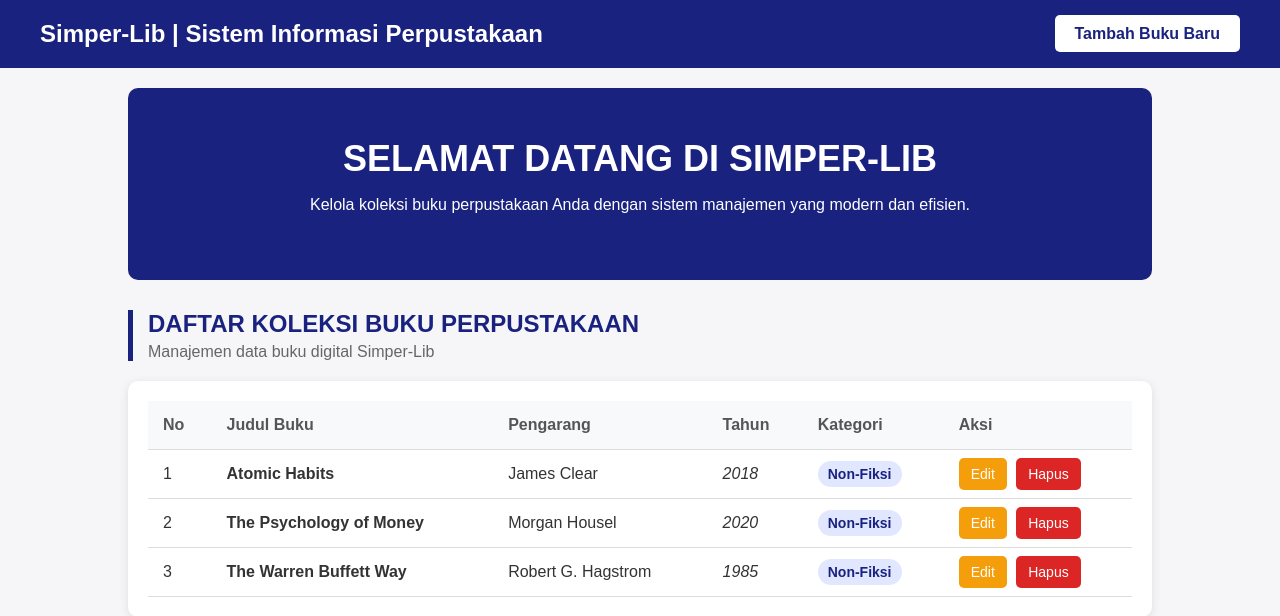
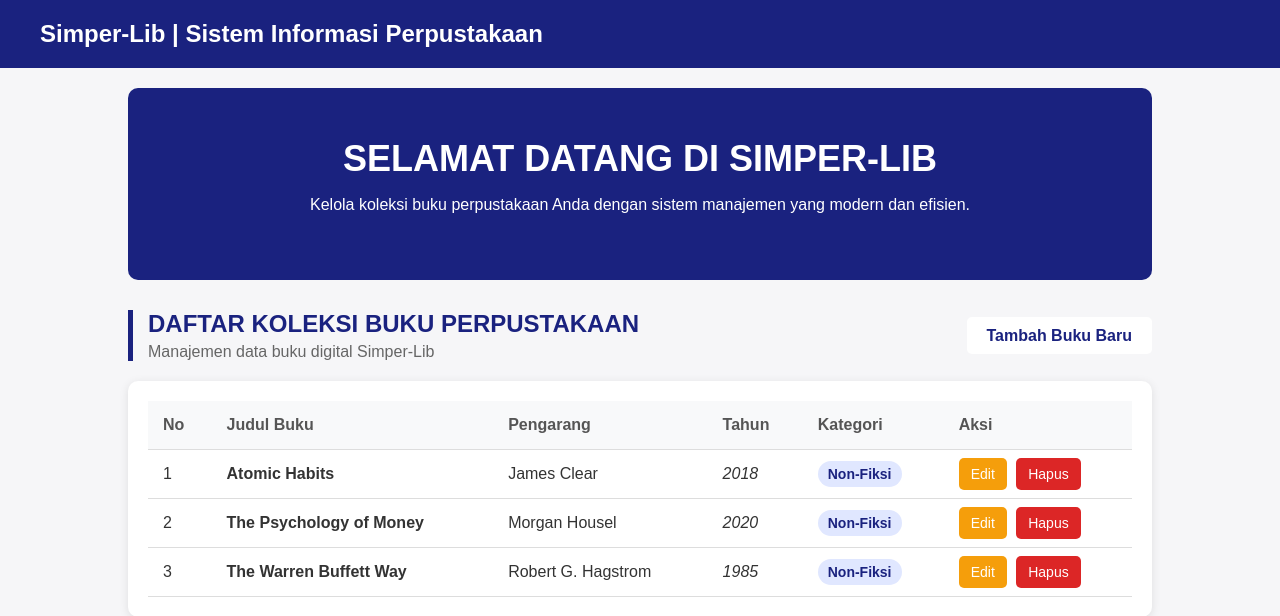
Before and after one commit to ramadhanzakki/Simper-Lib-Sistem-Informasi-Perpustakaan-, a PHP site: page / in a window 1280 px wide. Shown: the top 616 px of the page. Run offline with PHP 8.4, Linux system fonts and the light colour scheme; data comes from the database, SQL or seed files in the repository.

Commit message:
refactor: move button

```diff
--- a/index.php
+++ b/index.php
@@ -27,7 +27,7 @@
     <meta charset="utf-8"/>
     <meta name="viewport" content="width=device-width, initial-scale=1.0"/>
     <title>Simper-Lib | Perpustakaan Mini</title>
-    <link rel="stylesheet" href="style.css">
+    <link rel="stylesheet" href="style.css?v=<?php echo time(); ?>">
 </head>
 <body>
 
@@ -36,7 +36,7 @@
             <h2>Simper-Lib | Sistem Informasi Perpustakaan</h2>
         </div>
         <div class="header-kanan">
-            <a href="tambah.php" class="tombol-header">Tambah Buku Baru</a>
+
         </div>
     </div>
 
@@ -47,9 +47,14 @@
             <p>Kelola koleksi buku perpustakaan Anda dengan sistem manajemen yang modern dan efisien.</p>
         </div>
 
-        <div class="judul-bagian">
-            <h2>DAFTAR KOLEKSI BUKU PERPUSTAKAAN</h2>
-            <p>Manajemen data buku digital Simper-Lib</p>
+        <div class="judul">
+            <div class="judul-bagian">
+                <h2>DAFTAR KOLEKSI BUKU PERPUSTAKAAN</h2>
+                <p>Manajemen data buku digital Simper-Lib</p>
+            </div>
+            <div class="tambah-buku">
+                <a href="tambah.php" class="tombol-header">Tambah Buku Baru</a>
+            </div>
         </div>
 
         <div class="kotak-tabel">
--- a/style.css
+++ b/style.css
@@ -86,11 +86,22 @@ body {
     margin-top: 0;
 }
 
+.judul {
+    display: flex;
+    justify-content: space-between;
+    align-items: center;
+    margin-bottom: 20px;
+}
 
 .judul-bagian {
-    margin-bottom: 20px;
     border-left: 5px solid #1a227f;
     padding-left: 15px;
+    flex: 0 1 auto;
+}
+
+.tambah-buku {
+    flex-shrink: 0;
+    margin-left: 20px;
 }
 
 .judul-bagian h2 {
```
